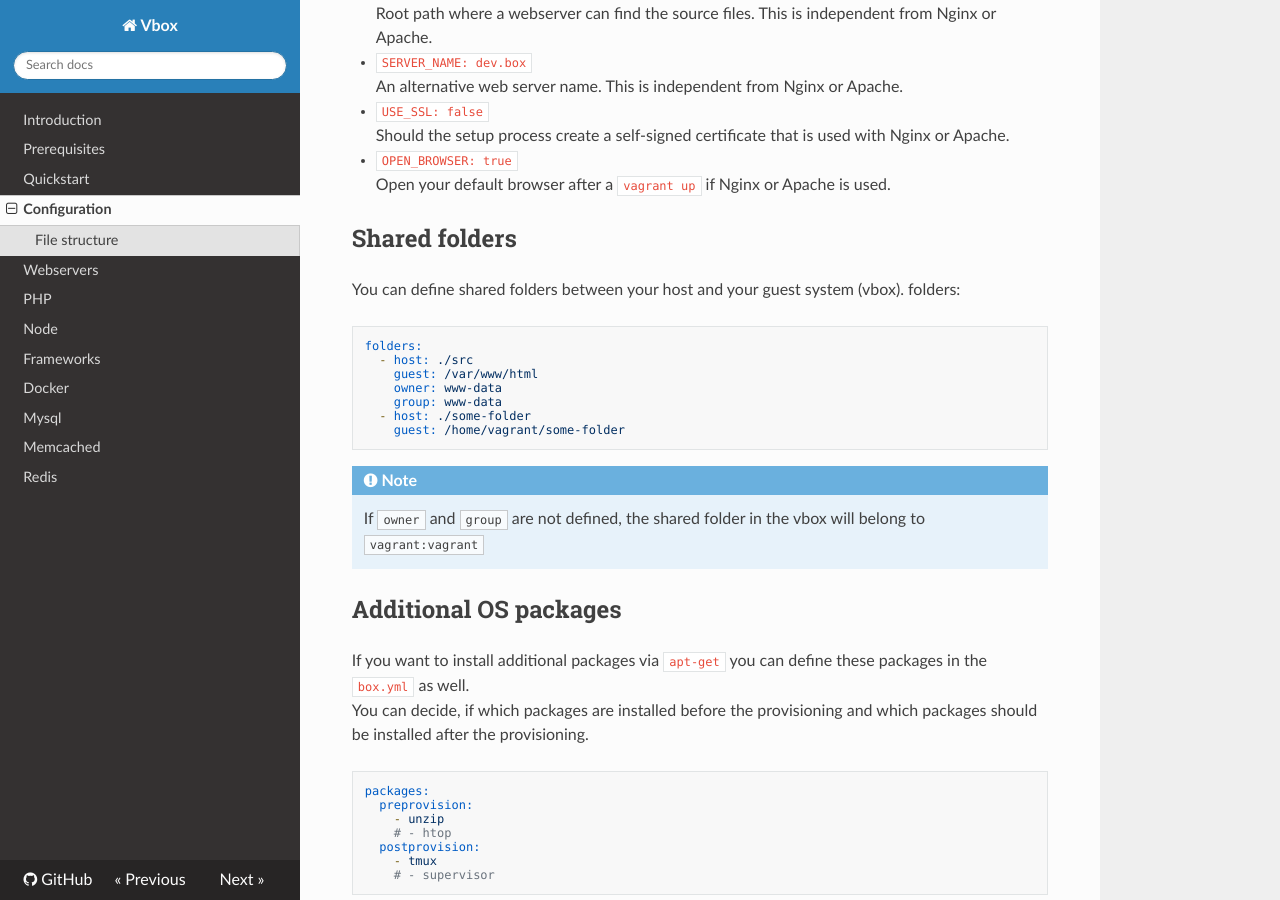
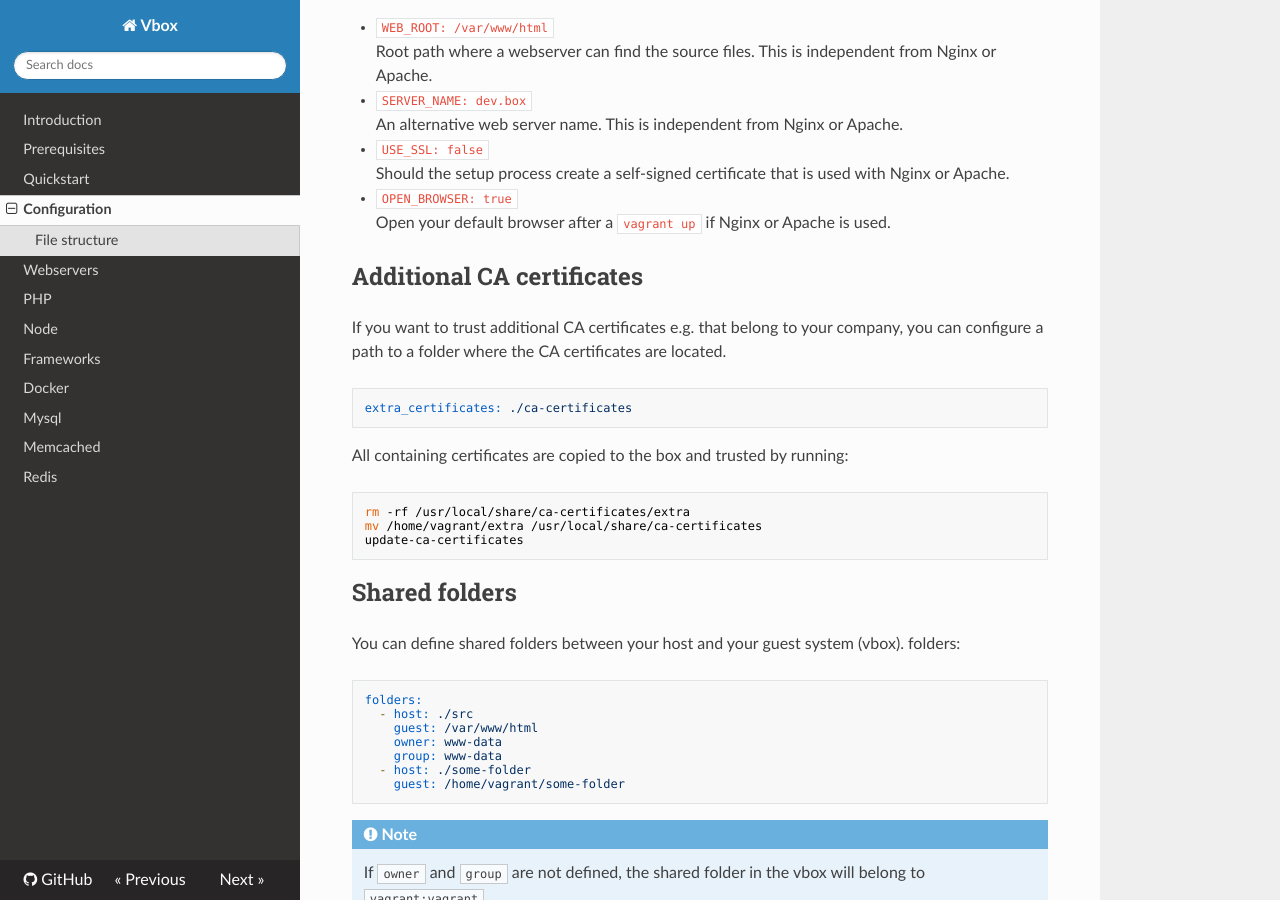
Before and after one commit to sebbaum/vbox-docu, an MkDocs documentation site: the page built from docs/configuration.md, in a window 1280 px wide and 900 px high, scrolled down 2272 px. Built offline with MkDocs 1.6.1, drawn with Linux system fonts in a browser that asks for light colours; nearby versions of some CDN libraries; some of the changed text lies outside the part shown.

Commit message:
Added documentation for additional ca-certificates

````diff
--- a/docs/configuration.md
+++ b/docs/configuration.md
@@ -20,6 +20,7 @@ placed, too. This is useful for developing the vbox itself.
 ```bash
 .
 ├── box.yml               # <-- 2. precedence
+├── ca-certificates
 ├── configure
 │   ├── box.sample.yml
 │   └── box.yml           # <-- 3. precedence
@@ -105,6 +106,19 @@ or Apache.
 
 * `OPEN_BROWSER: true`
 Open your default browser after a `vagrant up` if Nginx or Apache is used.
+
+## Additional CA certificates
+If you want to trust additional CA certificates e.g. that belong to your company,
+you can configure a path to a folder where the CA certificates are located.
+```yml
+extra_certificates: ./ca-certificates
+```
+All containing certificates are copied to the box and trusted by running:
+```bash
+rm -rf /usr/local/share/ca-certificates/extra
+mv /home/vagrant/extra /usr/local/share/ca-certificates
+update-ca-certificates
+```
 
 ## Shared folders
 You can define shared folders between your host and your guest system (vbox).
````
